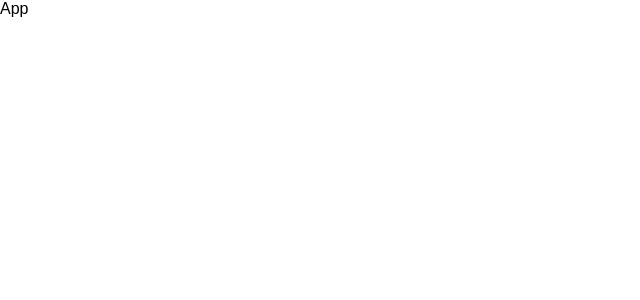
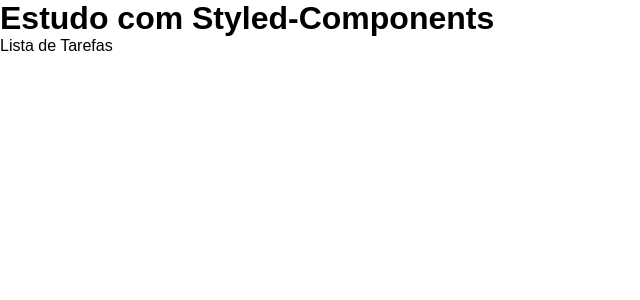
Before and after one commit to 1TDSVJ/styled-app-react, a React (Create React App) app in the folder rm94286/react-aula7/: page / in a window 1280 px wide. Shown: the top 300 px of the page, without its empty margins (0-640 px from the left). Built offline with nearby package versions, Linux system fonts and the light colour scheme; the HTML template or start-up script is replaced by a standard one.

Commit message:
Componente ListaTarefas importado.

```diff
--- a/rm94286/react-aula7/src/App.jsx
+++ b/rm94286/react-aula7/src/App.jsx
@@ -1,7 +1,11 @@
-import React from 'react'
+import React from 'react';
+import ListaTarefas from './components/listaTarefas/ListaTarefas';
 
 export default function App() {
   return (
-    <div>App</div>
-  )
+    <div>
+      <h1>Estudo com Styled-Components</h1>
+      <ListaTarefas />
+    </div>
+  );
 }
```
